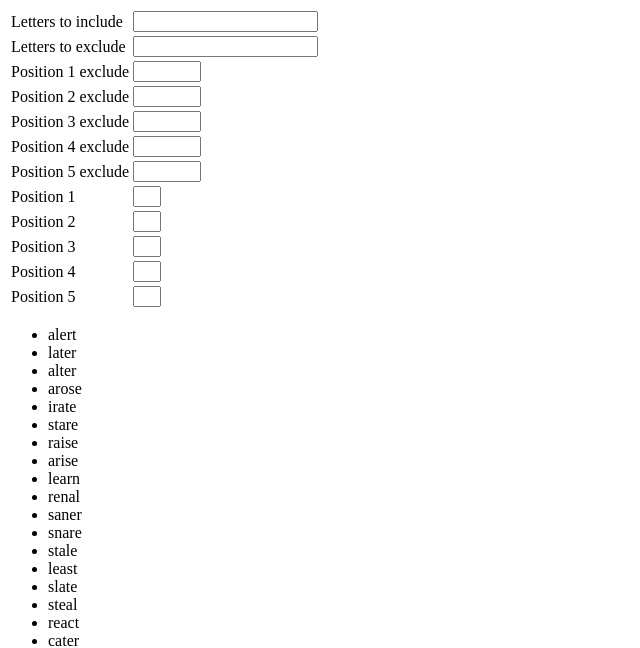
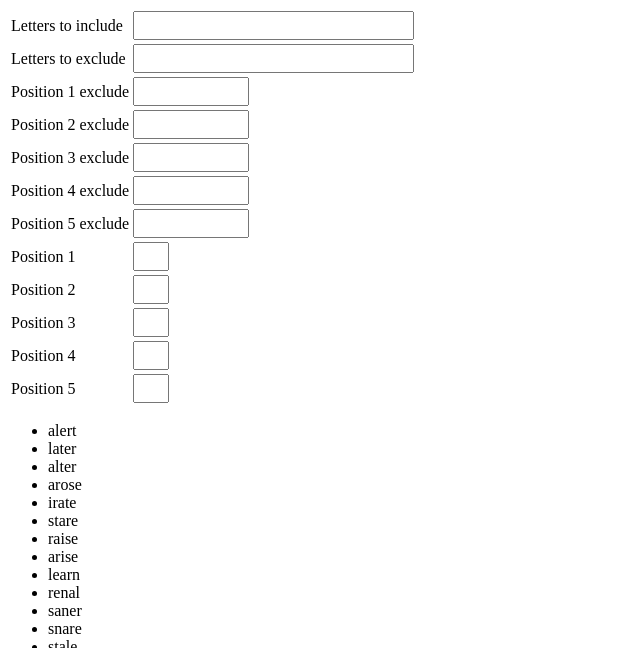
Before and after one commit to blowhacker/wordlesolver, a Flask app: page / in a window 1280 px wide. Shown: the top 648 px of the page, without its empty margins (0-640 px from the left). Run offline with Flask 2, Linux system fonts and the light colour scheme.

Commit message:
style tweeks

```diff
--- a/templates/index.html
+++ b/templates/index.html
@@ -4,6 +4,9 @@
 <style>
     input[type="text"] {
         text-transform: lowercase;
+        letter-spacing: 5px;
+        font-size: 20px;
+        padding-left: 10px;
     }
 
     .pos_inc {
@@ -11,7 +14,7 @@
     }
 
     .pos_exc {
-        width: 60px
+        width: 100px
     }
 </style>
 
```
